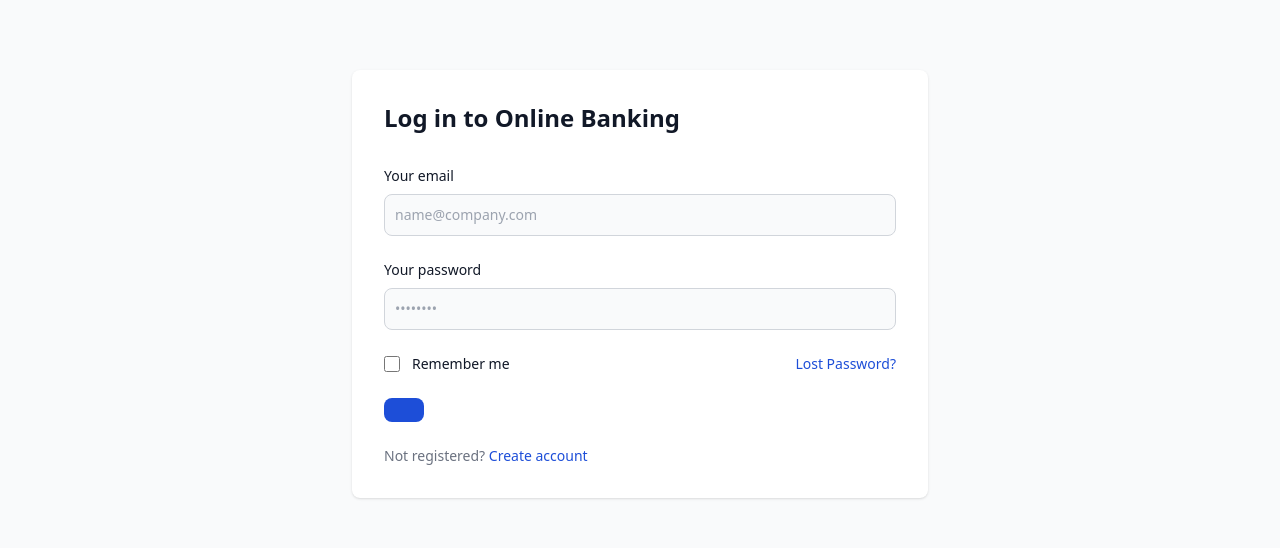
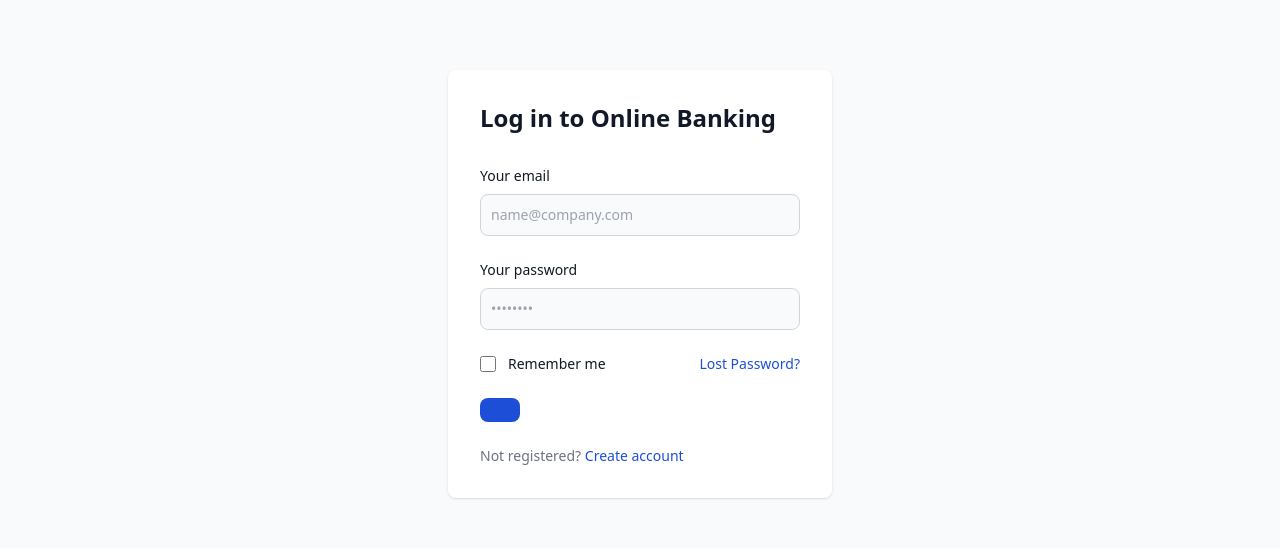
Before and after one commit to mattpanyor/thames-trust, a React (Vite) app: page /login in a window 1280 px wide. Shown: the part 220-768 px from the top of the page. Built offline with nearby package versions, Linux system fonts and the light colour scheme.

Commit message:
Used useRedirectIfNotAuthenticated hook to redirect accordingly.

```diff
--- a/src/routes/Login.jsx
+++ b/src/routes/Login.jsx
@@ -1,12 +1,15 @@
+import { LoginForm } from 'src/features/user/components/login/LoginForm';
+import { useRedirectIfNotAuthenticated } from 'src/hooks';
 import { NavbarFullWidthLayout } from 'src/layouts';
-import { LoginForm } from 'src/features/user/components/login/LoginForm';
 
 export function Login() {
+  useRedirectIfNotAuthenticated();
+
   return (
     <>
       <NavbarFullWidthLayout>
         <div className="pt:mt-0 mx-auto flex flex-col items-center justify-center px-6 pt-8 dark:bg-gray-900 md:h-screen">
-          <div className="w-full max-w-xl space-y-8 rounded-lg bg-white p-6 shadow dark:bg-gray-800 sm:p-8">
+          <div className="w-full max-w-96 space-y-8 rounded-lg bg-white p-6 shadow dark:bg-gray-800 sm:p-8">
             <h2 className="text-2xl font-bold text-gray-900 dark:text-white">
               Log in to Online Banking
             </h2>
```
